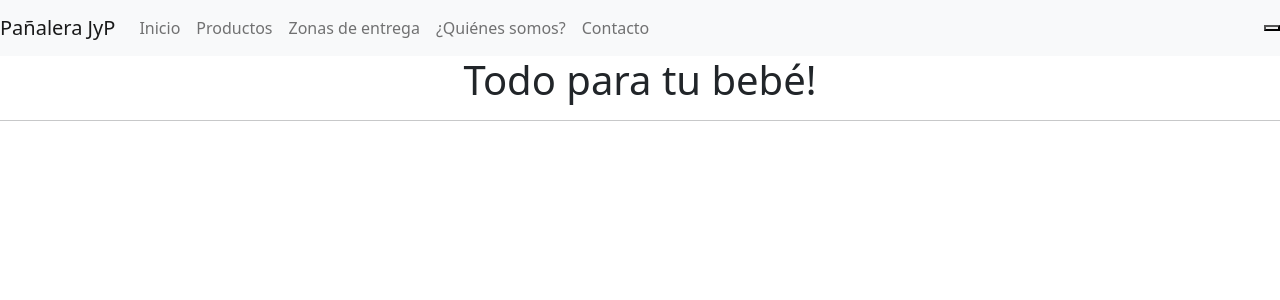
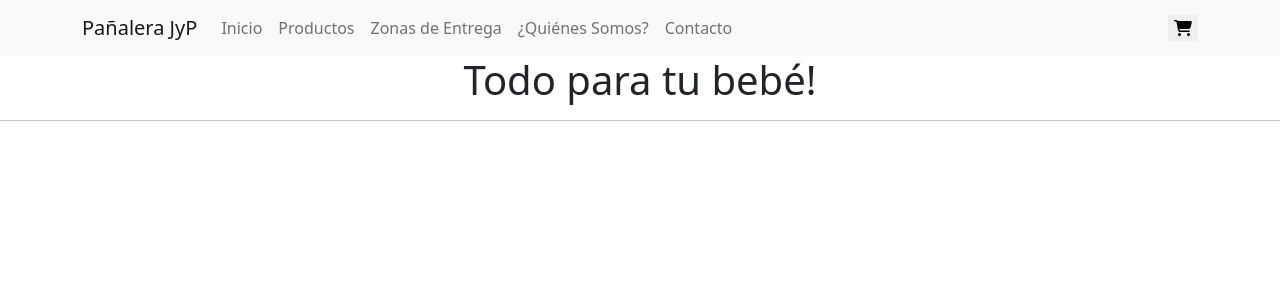
Before and after one commit to oeneeric/Viverolaflorida, a React (Create React App) app: page / in a window 1280 px wide. Shown: the top 300 px of the page. Built offline with nearby package versions, Linux system fonts and the light colour scheme.

Commit message:
agregado de landing

```diff
--- a/package.json
+++ b/package.json
@@ -7,14 +7,13 @@
     "@fortawesome/free-brands-svg-icons": "^6.1.1",
     "@fortawesome/free-solid-svg-icons": "^6.1.1",
     "@fortawesome/react-fontawesome": "^0.1.18",
-    "@material-ui/core": "^4.12.3",
-    "@material-ui/icons": "^4.11.2",
     "@testing-library/jest-dom": "^5.16.2",
     "@testing-library/react": "^12.1.4",
     "@testing-library/user-event": "^13.5.0",
     "bootstrap": "^5.1.3",
     "bootstrap-icons": "^1.8.1",
     "react": "^17.0.2",
+    "react-bootstrap": "^2.2.2",
     "react-dom": "^17.0.2",
     "react-scripts": "5.0.0",
     "web-vitals": "^2.1.4"
--- a/src/App.css
+++ b/src/App.css
@@ -1,3 +1,7 @@
+.boton_carrito{
+  border: none;
+}
+
 .App {
   text-align: center;
 }
--- a/src/App.js
+++ b/src/App.js
@@ -1,12 +1,13 @@
 import './App.css';
 import 'bootstrap/dist/css/bootstrap.min.css';
-import Navbar from './components/Navbar';
+import NavBar from './components/Navbar';
 import ItemListContainer from './components/ItemListContainer';
+
 
 function App() {
    return (
     <div className="App">
-      <Navbar />
+      <NavBar />
       <ItemListContainer greeting="Todo para tu bebé!" />
       <hr />
     </div>
--- a/src/components/CartWidget.js
+++ b/src/components/CartWidget.js
@@ -1,10 +1,11 @@
 import React from "react";
 import {FontAwesomeIcon} from "@fortawesome/react-fontawesome";
+import {faCartShopping} from "@fortawesome/free-solid-svg-icons"
 
 const CartWidget = () => {
     return (
         <>
-            <button><FontAwesomeIcon icon="fa-solid fa-cart-shopping"/></button>
+            <button className="boton_carrito"><FontAwesomeIcon icon={faCartShopping}/></button>
         </>
     )
 }
--- a/src/components/Navbar.js
+++ b/src/components/Navbar.js
@@ -1,36 +1,26 @@
 import 'bootstrap/dist/css/bootstrap.min.css';
+import {Navbar, Container, Nav} from 'react-bootstrap';
 import CartWidget from './CartWidget'
 
 
-const Navbar = () => {
+const NavBar = () => {
     return (
-        <nav className="navbar navbar-expand-lg navbar-light bg-light barra_nav">
-            <a className="navbar-brand" href="#">Pañalera JyP</a>
-            <button className="navbar-toggler" type="button" data-toggle="collapse" data-target="#navbarNav" aria-controls="navbarNav" aria-expanded="false" aria-label="Toggle navigation">
-                <span className="navbar-toggler-icon"></span>
-            </button>
-            <div className="collapse navbar-collapse" id="navbarNav">
-                <ul className="navbar-nav">
-                <li className="nav-item active">
-                    <a className="nav-link" href="#">Inicio</a>
-                </li>
-                <li className="nav-item">
-                    <a className="nav-link" href="#">Productos</a>
-                </li>
-                <li className="nav-item">
-                    <a className="nav-link" href="#">Zonas de entrega</a>
-                </li>
-                <li className="nav-item">
-                    <a className="nav-link" href="#">¿Quiénes somos?</a>
-                </li>
-                <li className="nav-item">
-                    <a className="nav-link" href="#">Contacto</a>
-                </li>
-                </ul>
-            </div>
+        <>
+        <Navbar bg="light" variant="light">
+            <Container>
+            <Navbar.Brand href="#home">Pañalera JyP</Navbar.Brand>
+            <Nav className="me-auto">
+            <Nav.Link href="#home">Inicio</Nav.Link>
+            <Nav.Link href="#features">Productos</Nav.Link>
+            <Nav.Link href="#pricing">Zonas de Entrega</Nav.Link>
+            <Nav.Link href="#pricing">¿Quiénes Somos?</Nav.Link>
+            <Nav.Link href="#pricing">Contacto</Nav.Link>
+            </Nav>
             <CartWidget />
-        </nav>
+            </Container>
+        </Navbar>
+        </>
     );
 }
 
-export default Navbar;
+export default NavBar;
```
Also changed, not shown: 1 other file (tests, documents, lock files or other folders).
